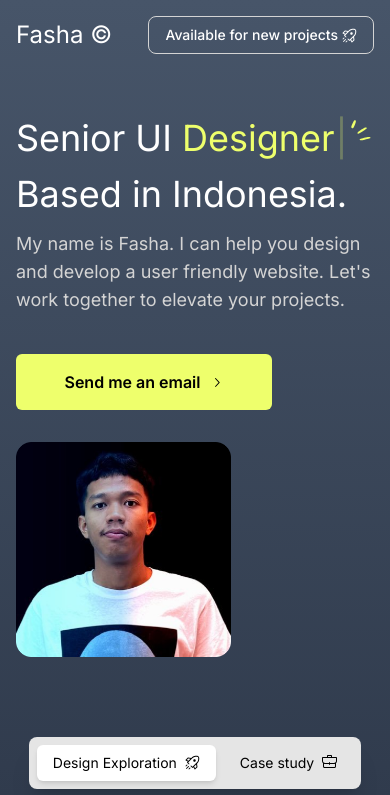
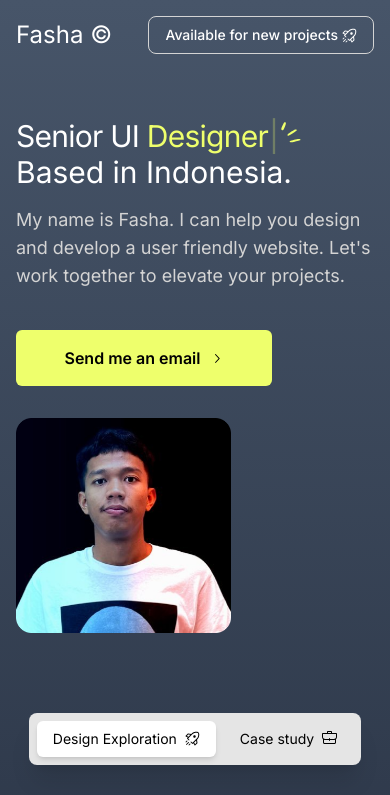
Before and after one commit to fasfashan/new-portfolio, a Next.js app: page / in a window 390 px wide. Shown: the top 795 px of the page. Built offline with nearby package versions, Linux system fonts and the light colour scheme.

Commit message:
resize font and fix broken imagee

```diff
--- a/app/components/latest-work.jsx
+++ b/app/components/latest-work.jsx
@@ -88,7 +88,7 @@ export default function LatestWork() {
             <Image
               alt="test"
               className="  transition-all "
-              src="/baic.png"
+              src="/Baic.png"
               width={440}
               height={336}
             />
--- a/app/components/main.jsx
+++ b/app/components/main.jsx
@@ -25,7 +25,8 @@ export default function Main() {
     <main className="m-auto px-4 gap-8 mt-12 grid grid-cols-12 max-w-6xl">
       <div className="space-y-10 md:col-span-6 col-span-12 ">
         <div className="space-y-4">
-          <h1 className="md:text-5xl text-4xl text-white md:tracking-tighter">
+          <div className="spacey-1">
+            <h1 className="md:text-5xl text-3xl tracking-tight text-white md:tracking-tighter">
               Senior UI{" "}
               <span className="text-primary relative">
                 <Typewriter
@@ -59,9 +60,10 @@ export default function Main() {
                 </span>
               </span>
             </h1>
-          <h1 className="md:text-5xl text-4xl text-white md:tracking-tighter">
+            <h1 className="md:text-5xl text-3xl text-white md:tracking-tighter">
               Based in Indonesia.
             </h1>
+          </div>
           <p className="text-lg text-neutral-300">
             My name is Fasha. I can help you design and develop a user friendly
             website. Let's work together to elevate your projects.
```
Also changed, not shown: public/baic.jpg (added). Lines whose indentation alone changed are shown as unchanged.
